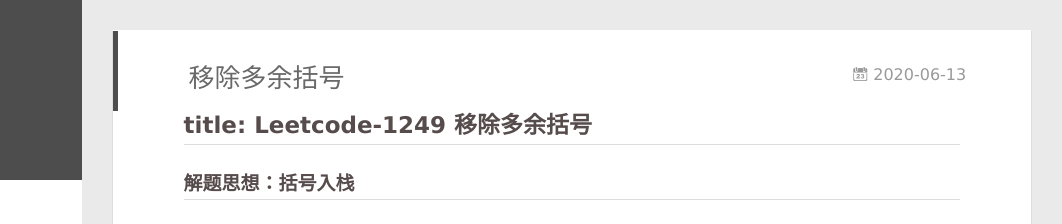
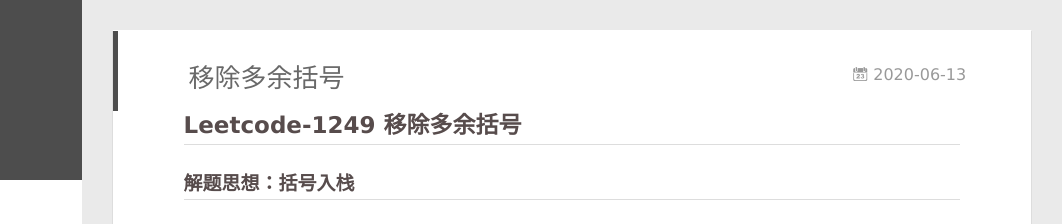
Before and after one commit to yolozzzz/yolozzzz.github.io, a plain HTML site: page 2020/06/13/移除多余括号/index.html in a window 1280 px wide. Shown: the top 224 px of the page, 218-1280 px from the left. Drawn offline with Linux system fonts and the light colour scheme; no server answers.

Commit message:
Site updated: 2020-06-13 14:41:56

```diff
--- a/2020/06/13/移除多余括号/index.html
+++ b/2020/06/13/移除多余括号/index.html
@@ -8,15 +8,15 @@
   <link rel="dns-prefetch" href="http://yoursite.com">
   <title>移除多余括号 | 一个半吊子程序猿</title>
   <meta name="viewport" content="width=device-width, initial-scale=1, maximum-scale=1">
-  <meta name="description" content="title: Leetcode-1249 移除多余括号 解题思想：括号入栈题目描述：给你一个由 ‘(‘、’)’ 和小写字母组成的字符串 s。 你需要从字符串中删除最少数目的 ‘(‘ 或者 ‘)’ （可以删除任意位置的括号)，使得剩下的「括号字符串」有效。 请返回任意一个合法字符串">
+  <meta name="description" content="Leetcode-1249 移除多余括号 解题思想：括号入栈题目描述：给你一个由 ‘(‘、’)’ 和小写字母组成的字符串 s。 你需要从字符串中删除最少数目的 ‘(‘ 或者 ‘)’ （可以删除任意位置的括号)，使得剩下的「括号字符串」有效。 请返回任意一个合法字符串">
 <meta property="og:type" content="article">
 <meta property="og:title" content="移除多余括号">
 <meta property="og:url" content="http://yoursite.com/2020/06/13/%E7%A7%BB%E9%99%A4%E5%A4%9A%E4%BD%99%E6%8B%AC%E5%8F%B7/index.html">
 <meta property="og:site_name" content="一个半吊子程序猿">
-<meta property="og:description" content="title: Leetcode-1249 移除多余括号 解题思想：括号入栈题目描述：给你一个由 ‘(‘、’)’ 和小写字母组成的字符串 s。 你需要从字符串中删除最少数目的 ‘(‘ 或者 ‘)’ （可以删除任意位置的括号)，使得剩下的「括号字符串」有效。 请返回任意一个合法字符串">
+<meta property="og:description" content="Leetcode-1249 移除多余括号 解题思想：括号入栈题目描述：给你一个由 ‘(‘、’)’ 和小写字母组成的字符串 s。 你需要从字符串中删除最少数目的 ‘(‘ 或者 ‘)’ （可以删除任意位置的括号)，使得剩下的「括号字符串」有效。 请返回任意一个合法字符串">
 <meta property="og:locale" content="en_US">
 <meta property="article:published_time" content="2020-06-13T05:55:19.101Z">
-<meta property="article:modified_time" content="2020-06-13T06:41:10.872Z">
+<meta property="article:modified_time" content="2020-06-13T06:41:47.989Z">
 <meta property="article:author" content="娄 离">
 <meta name="twitter:card" content="summary">
 
@@ -174,7 +174,7 @@
 
     <div class="article-entry" itemprop="articleBody">
 
-        <h2 id="title-Leetcode-1249-移除多余括号"><a href="#title-Leetcode-1249-移除多余括号" class="headerlink" title="title: Leetcode-1249 移除多余括号 "></a>title: Leetcode-1249 移除多余括号 </h2><h3 id="解题思想：括号入栈"><a href="#解题思想：括号入栈" class="headerlink" title="解题思想：括号入栈"></a>解题思想：括号入栈</h3><h3 id="题目描述："><a href="#题目描述：" class="headerlink" title="题目描述："></a>题目描述：</h3><p>给你一个由 ‘(‘、’)’ 和小写字母组成的字符串 s。</p>
+        <h2 id="Leetcode-1249-移除多余括号"><a href="#Leetcode-1249-移除多余括号" class="headerlink" title="Leetcode-1249 移除多余括号 "></a>Leetcode-1249 移除多余括号 </h2><h3 id="解题思想：括号入栈"><a href="#解题思想：括号入栈" class="headerlink" title="解题思想：括号入栈"></a>解题思想：括号入栈</h3><h3 id="题目描述："><a href="#题目描述：" class="headerlink" title="题目描述："></a>题目描述：</h3><p>给你一个由 ‘(‘、’)’ 和小写字母组成的字符串 s。</p>
 <p>你需要从字符串中删除最少数目的 ‘(‘ 或者 ‘)’ （可以删除任意位置的括号)，使得剩下的「括号字符串」有效。</p>
 <p>请返回任意一个合法字符串</p>
 <a id="more"></a>
```
Also changed, not shown: index.html (+1 -1 lines).
